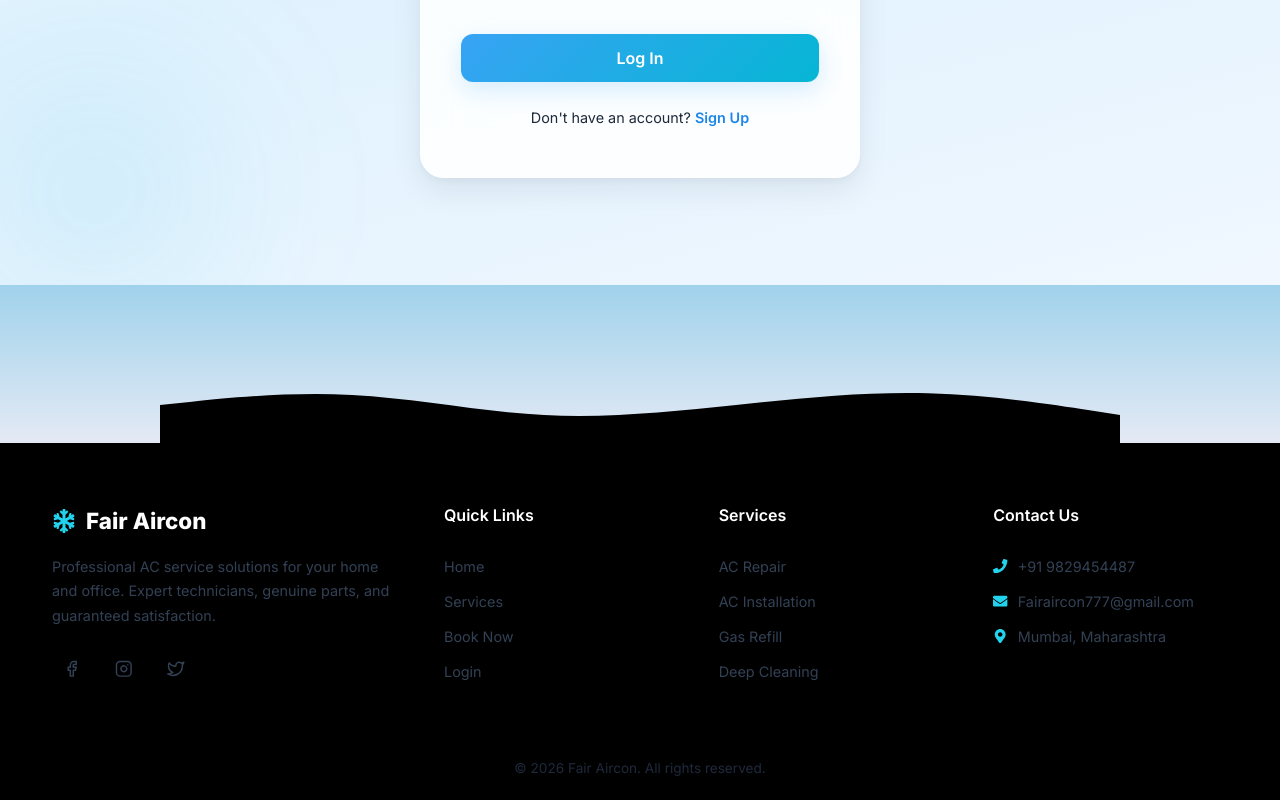
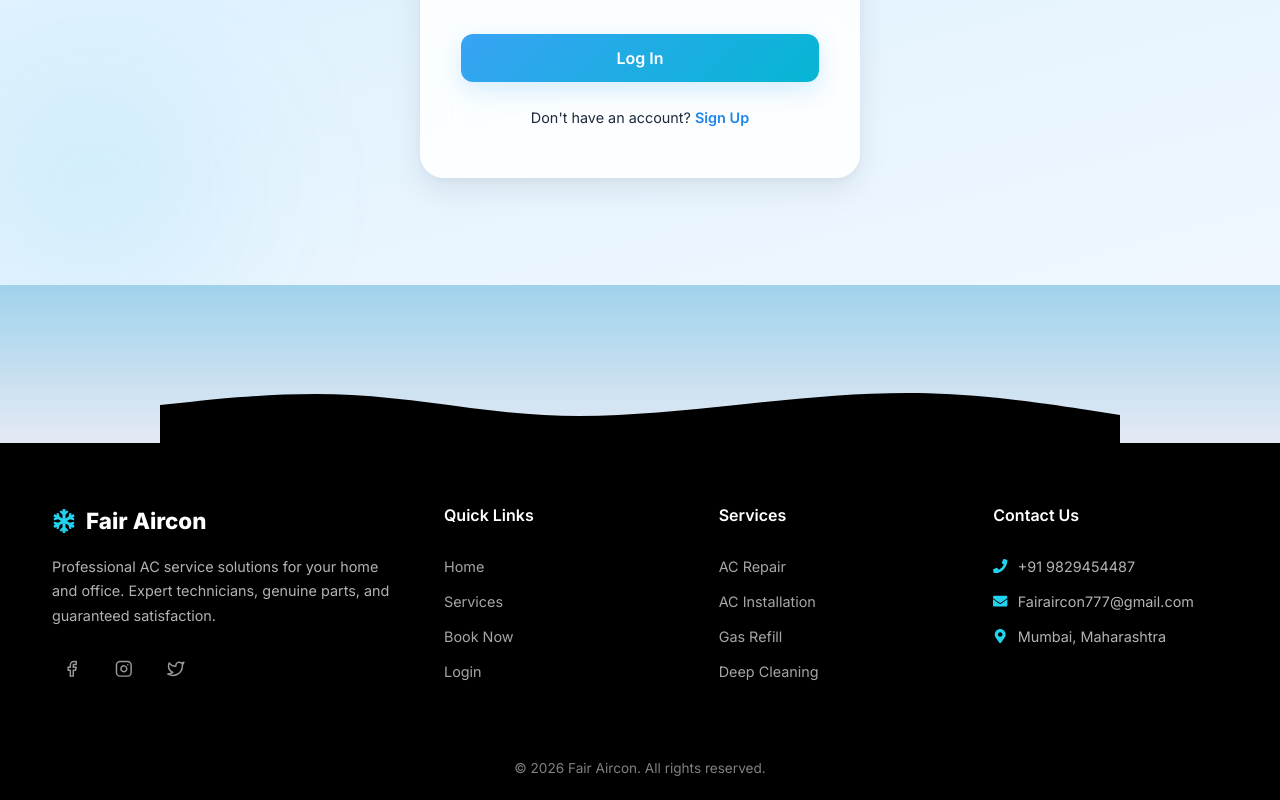
Before and after one commit to R1T1KK/FairAircon, a React (Vite) app in the folder client/: page /login in a window 1280 px wide. Shown: the part 515-1315 px from the top of the page. Built offline with nearby package versions, Linux system fonts and the light colour scheme; no server answers.

Commit message:
UI: Enhance visibility of arrows and footer text, fix review spacing

```diff
--- a/client/src/components/layout/Footer.css
+++ b/client/src/components/layout/Footer.css
@@ -41,7 +41,7 @@
 }
 
 .footer-desc {
-  color: var(--gray-400);
+  color: rgba(255, 255, 255, 0.7);
   font-size: 0.9rem;
   line-height: 1.7;
   margin-bottom: 20px;
@@ -60,7 +60,7 @@
   display: flex;
   align-items: center;
   justify-content: center;
-  color: var(--gray-400);
+  color: rgba(255, 255, 255, 0.6);
   font-size: 1.1rem;
   transition: all var(--transition-fast);
 }
@@ -80,7 +80,7 @@
 
 .footer-col a {
   display: block;
-  color: var(--gray-400);
+  color: rgba(255, 255, 255, 0.65);
   font-size: 0.9rem;
   padding: 6px 0;
   transition: color var(--transition-fast);
@@ -94,7 +94,7 @@
   display: flex;
   align-items: center;
   gap: 10px;
-  color: var(--gray-400);
+  color: rgba(255, 255, 255, 0.7);
   font-size: 0.9rem;
   padding: 6px 0;
 }
@@ -109,7 +109,7 @@
   padding: 20px 0;
   border-top: 1px solid var(--gray-800);
   text-align: center;
-  color: var(--gray-500);
+  color: rgba(255, 255, 255, 0.5);
   font-size: 0.85rem;
 }
 
--- a/client/src/components/reviews/ReviewSection.jsx
+++ b/client/src/components/reviews/ReviewSection.jsx
@@ -175,7 +175,7 @@ const ReviewSection = () => {
                   <div className="review-avatar">
                     <FaUserCircle size={40} color="#94a3b8" />
                   </div>
-                  <div>
+                  <div className="review-author-info">
                     <strong>{review.user?.name || 'Customer'}</strong>
                     <span>Verified User</span>
                   </div>
--- a/client/src/pages/Home.css
+++ b/client/src/pages/Home.css
@@ -329,9 +329,10 @@
 }
 
 .step-connector {
-  font-size: 1.5rem;
-  color: var(--primary-300);
-  opacity: 0.6;
+  font-size: 2rem;
+  color: #fff;
+  opacity: 0.9;
+  filter: drop-shadow(0 0 10px rgba(255, 255, 255, 0.5));
 }
 
 /* ======================= CTA ======================= */
```
